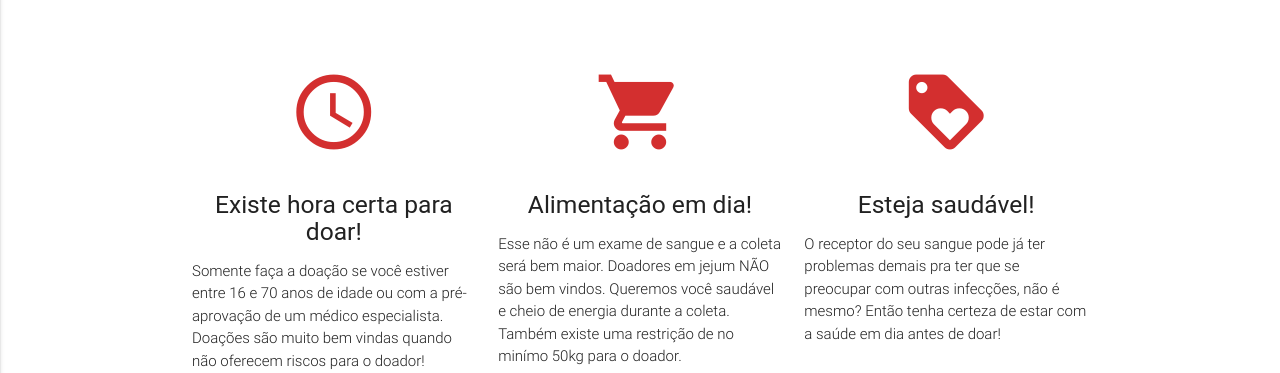
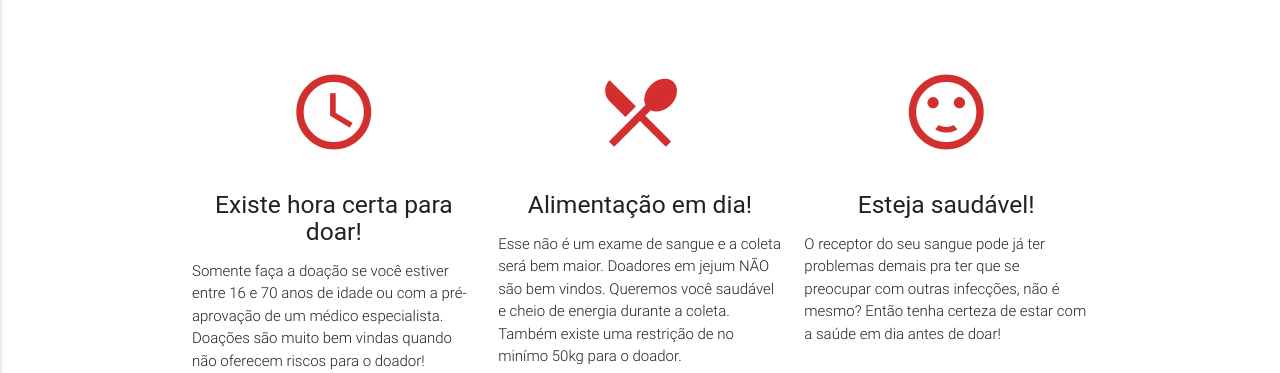
Before and after one commit to rvferreira/GoodVamps, a Django app: page /who/ in a window 1280 px wide. Shown: the part 165-538 px from the top of the page. Run offline with Django 3.2, Linux system fonts and the light colour scheme; parts of the project's set-up code (start-up, migrations or seed data) failed here and were passed over; some libraries are stand-ins or nearby versions; some web fonts are replaced.

Commit message:
mudei os icones de quem pode doar

```diff
--- a/templates/who.html
+++ b/templates/who.html
@@ -23,7 +23,7 @@
 
             <div class="col s12 m4">
                 <div class="icon-block">
-                    <h2 class="center {{color2_text}}"><i class="large material-icons">shopping_cart</i></h2>
+                    <h2 class="center {{color2_text}}"><i class="large material-icons">local_dining</i></h2>
                     <h5 class="center">Alimentação em dia!</h5>
 
                     <p class="light">Esse não é um exame de sangue e a coleta será bem maior. Doadores em jejum NÃO são bem vindos. Queremos você saudável e cheio de energia durante a coleta. Também existe uma restrição de no minímo 50kg para o doador.</p>
@@ -32,7 +32,7 @@
 
             <div class="col s12 m4">
                 <div class="icon-block">
-                    <h2 class="center {{color2_text}}"><i class="large material-icons">loyalty</i></h2>
+                    <h2 class="center {{color2_text}}"><i class="large material-icons">sentiment_satisfied</i></h2>
                     <h5 class="center">Esteja saudável!</h5>
 
                     <p class="light">O receptor do seu sangue pode já ter problemas demais pra ter que se preocupar com outras infecções, não é mesmo? Então tenha certeza de estar com a saúde em dia antes de doar!</p>
```
Also changed, not shown: gvapp/templates/campanhas.html (+6 -4 lines).
